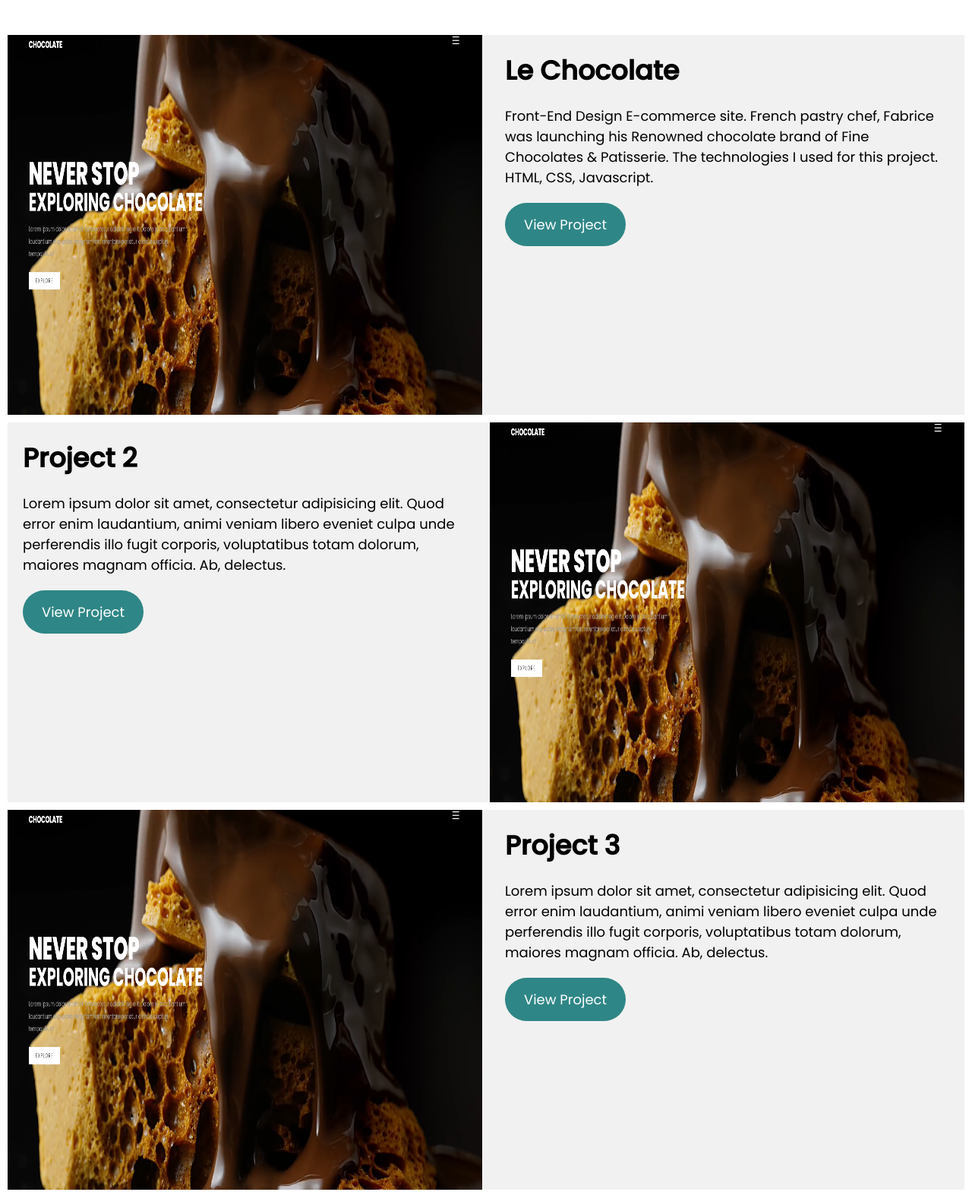
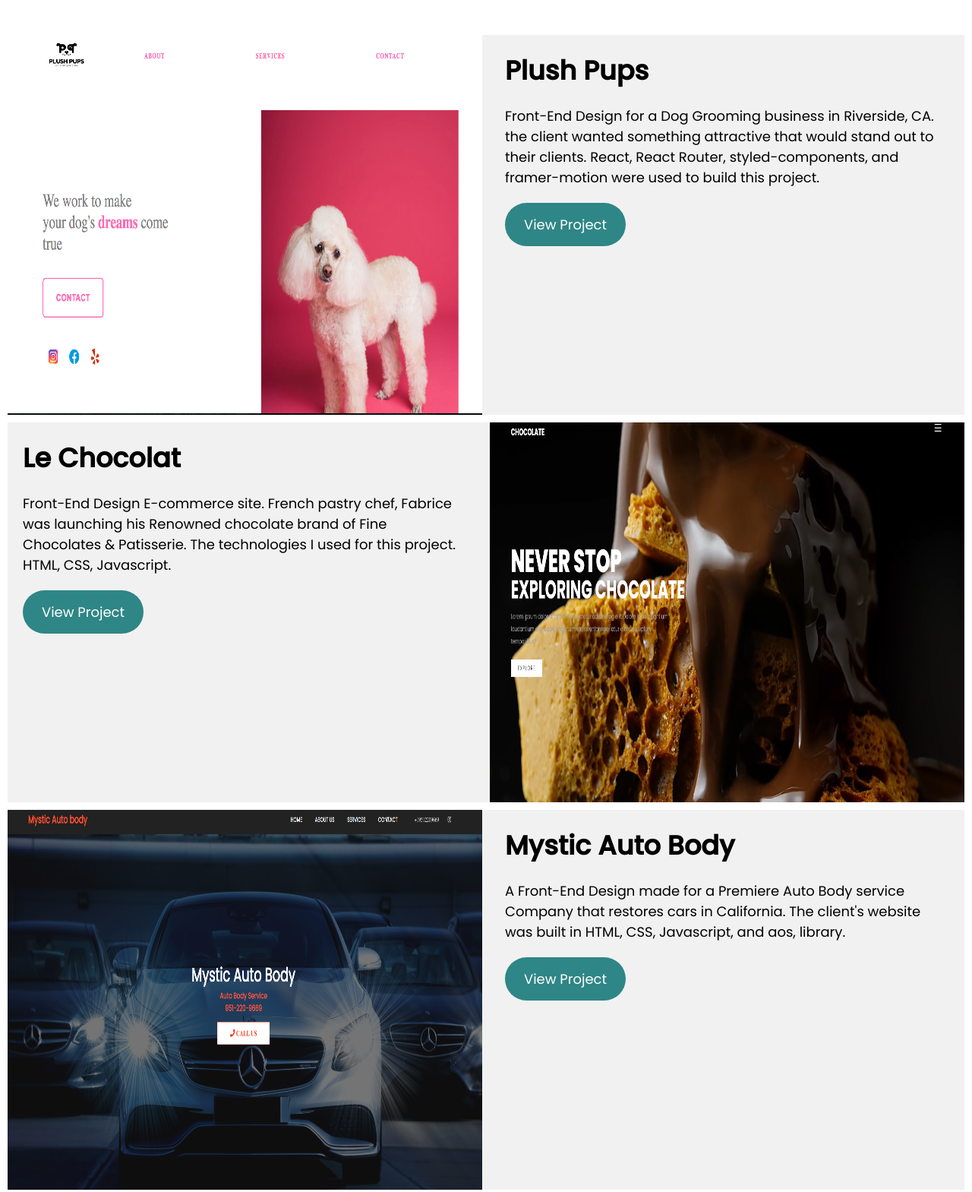
Before and after one commit to JustinPolacek/portfolio-1, a plain HTML site: page index.html in a window 1280 px wide. Shown: the part 1720-3289 px from the top of the page at 76% size. Drawn offline with nearby package versions, Linux system fonts and the light colour scheme.

Commit message:
new updates

```diff
--- a/index.html
+++ b/index.html
@@ -146,45 +146,45 @@
 
                <main class="container-1" >
                   <section class="card" data-aos="fade-down">
-                    <img src="img/chocolate1.png" alt="" />
+                    <img src="img/plushpupps.png" alt="" />
 
 
                     <div>
-                      <h3>Le Chocolate</h3>
+                      <h3>Plush Pups</h3>
                       <p>
-                        Front-End Design E-commerce site. French pastry chef, Fabrice was launching his Renowned
-                        chocolate brand of Fine Chocolates & Patisserie. The technologies I used for this
-                        project. HTML, CSS, Javascript.
+                        Front-End Design for a Dog Grooming business in Riverside, CA.
+                        the client wanted something attractive that would
+                        stand out to their clients.
+                        React, React Router, styled-components, and framer-motion
+                        were used to build this project.
                       </p>
-                      <a href="https://fabricegillote.netlify.app/" target="_blank" rel="noopener noreferrer" class="btn">View Project</a>
+                      <a href="https://plushedpups.com/" target="_blank" rel="noopener noreferrer" class="btn">View Project</a>
                     </div>
                   </section>
 
                   <section class="card" data-aos="fade-in">
                     <img src="img/chocolate1.png" alt="" />
                     <div>
-                      <h3>Project 2</h3>
+                      <h3>Le Chocolat</h3>
                       <p>
-                        Lorem ipsum dolor sit amet, consectetur adipisicing elit. Quod error
-                        enim laudantium, animi veniam libero eveniet culpa unde perferendis
-                        illo fugit corporis, voluptatibus totam dolorum, maiores magnam
-                        officia. Ab, delectus.
+                        Front-End Design E-commerce site. French pastry chef, Fabrice was launching his Renowned
+                        chocolate brand of Fine Chocolates & Patisserie. The technologies I used for this
+                        project. HTML, CSS, Javascript.
                       </p>
-                      <a href="#" class="btn">View Project</a>
+                      <a href="https://fabricegillote.netlify.app/"   target="_blank" rel="noopener noreferrer"class="btn">View Project</a>
                     </div>
                   </section>
 
                   <section class="card" data-aos="fade-right">
-                    <img src="img/chocolate1.png" alt="" />
+                    <img src="img/mysticautobody.png" alt="" />
                     <div>
-                      <h3>Project 3</h3>
+                      <h3>Mystic Auto Body</h3>
                       <p>
-                        Lorem ipsum dolor sit amet, consectetur adipisicing elit. Quod error
-                        enim laudantium, animi veniam libero eveniet culpa unde perferendis
-                        illo fugit corporis, voluptatibus totam dolorum, maiores magnam
-                        officia. Ab, delectus.
+                        A Front-End Design made for a Premiere Auto Body service Company
+                        that restores cars in California. The client's website was built in HTML,
+                         CSS, Javascript, and aos, library.
                       </p>
-                      <a href="#" class="btn">View Project</a>
+                      <a href="https://mysticautobody.netlify.app/"  target="_blank" rel="noopener noreferrer" class="btn">View Project</a>
                     </div>
                   </section>
 
--- a/style.css
+++ b/style.css
@@ -575,7 +575,7 @@
   transition: 1s;
   cursor: pointer;
   justify-content: space-around;
-
+  object-fit:
 }
 
 
@@ -643,8 +643,9 @@
 @media(max-width:600px) {
   .card {
     display: block;
+    object-fit: contain;
+
   }
-
   .card img{
     height: 400px;
   }
```
Also changed, not shown: img/mysticautobody.png (added), img/plushpupps.png (added).
